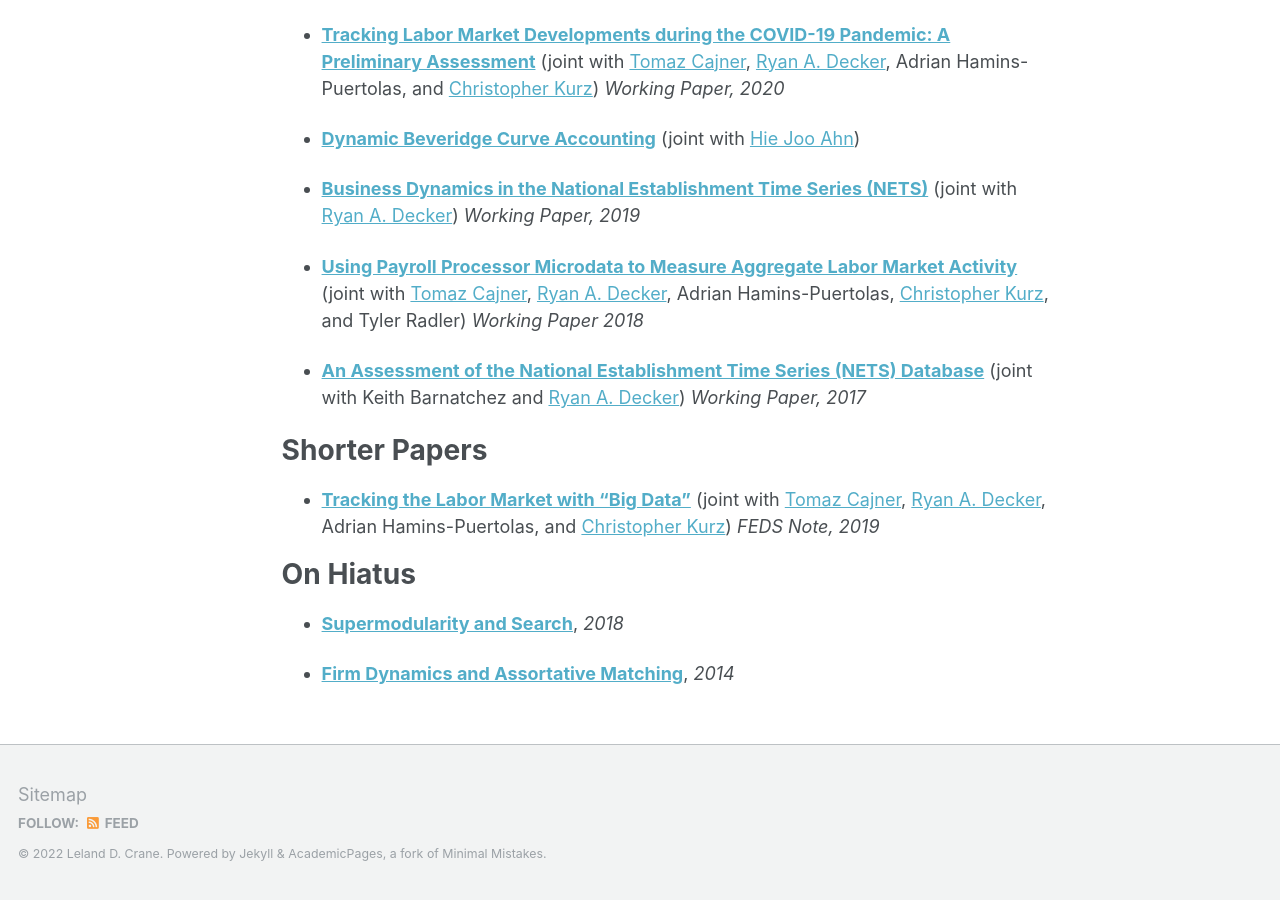
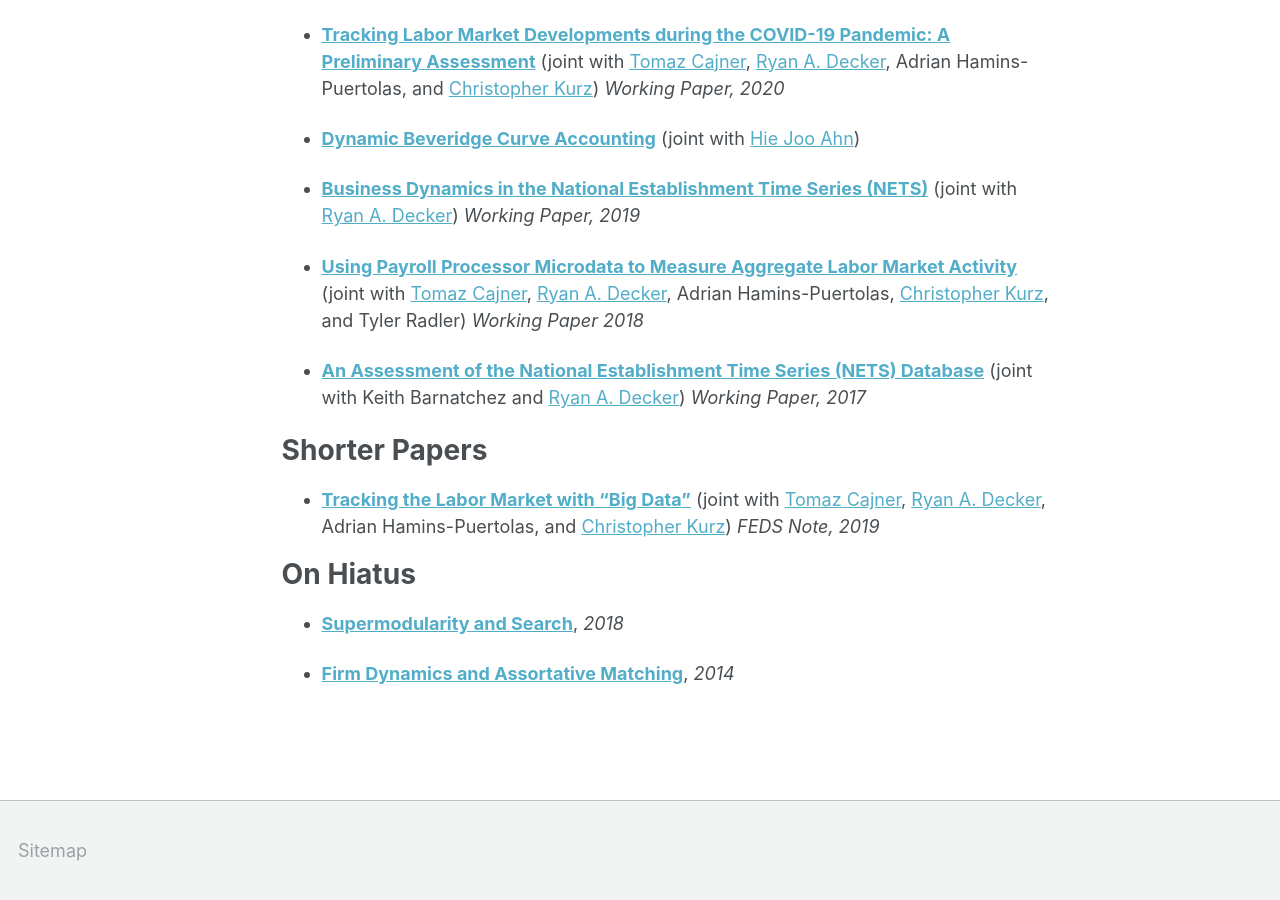
Before and after one commit to ldcrane/ldcrane.github.io, a Jekyll site: the page built from _pages/about.md, in a window 1280 px wide and 900 px high, scrolled down 979 px. Built offline with Jekyll 4.4.1, drawn with Linux system fonts in a browser that asks for light colours; part of the change alters nothing that is shown.

```diff
--- a/_includes/footer.html
+++ b/_includes/footer.html
@@ -1,4 +1,8 @@
-{% include base_path %}
+
+<!-- LDC commented out to see if I can make the footer go away -->
+
+
+<!-- {% include base_path %}
 
 <div class="page__footer-follow">
   <ul class="social-icons">
@@ -22,3 +26,4 @@
 </div>
 
 <div class="page__footer-copyright">&copy; {{ site.time | date: '%Y' }} {{ site.name | default: site.title }}. {{ site.data.ui-text[site.locale].powered_by | default: "Powered by" }} <a href="http://jekyllrb.com" rel="nofollow">Jekyll</a> &amp; <a href="https://github.com/academicpages/academicpages.github.io">AcademicPages</a>, a fork of <a href="https://mademistakes.com/work/minimal-mistakes-jekyll-theme/" rel="nofollow">Minimal Mistakes</a>.</div>
+ -->
```
